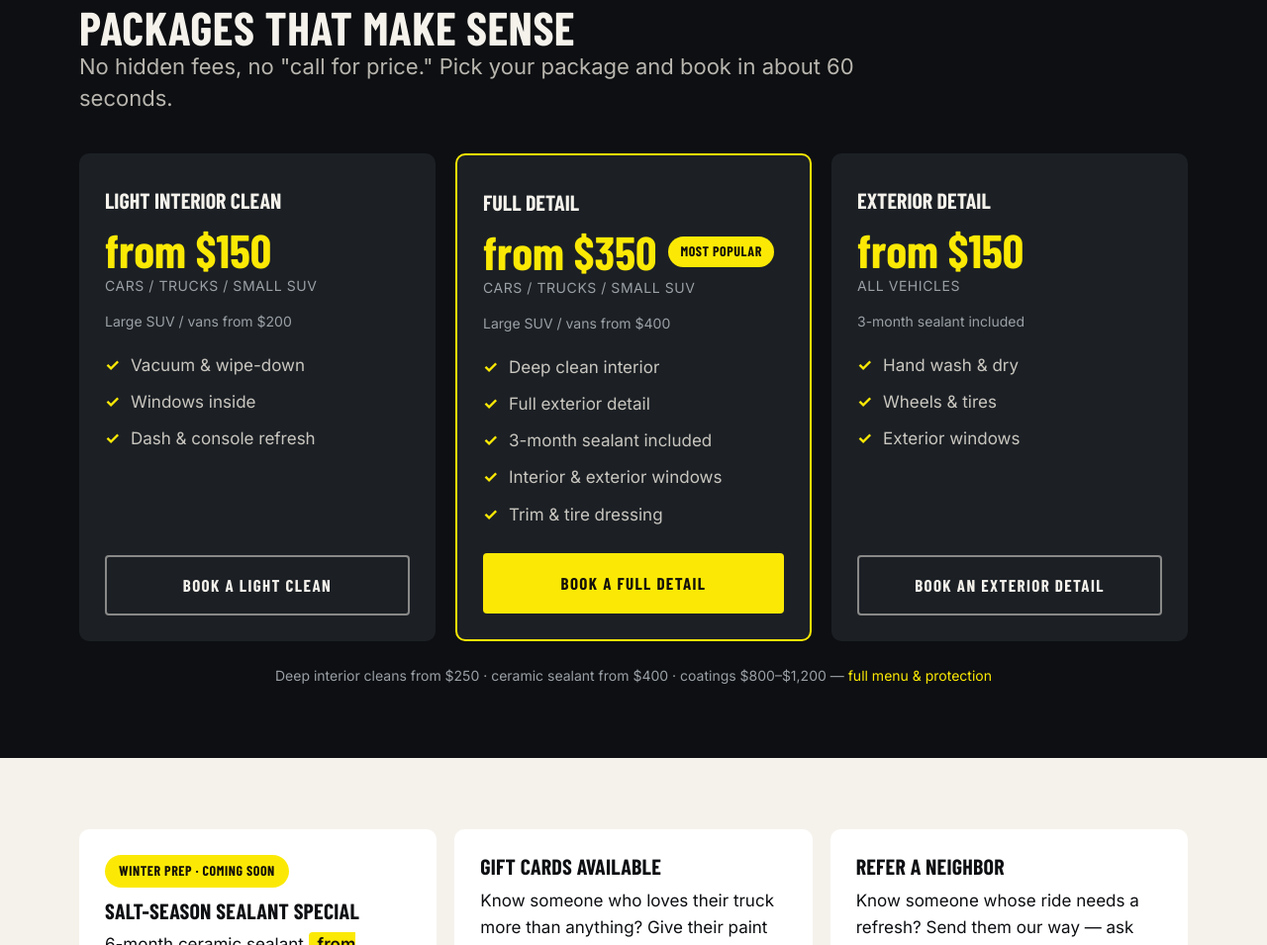
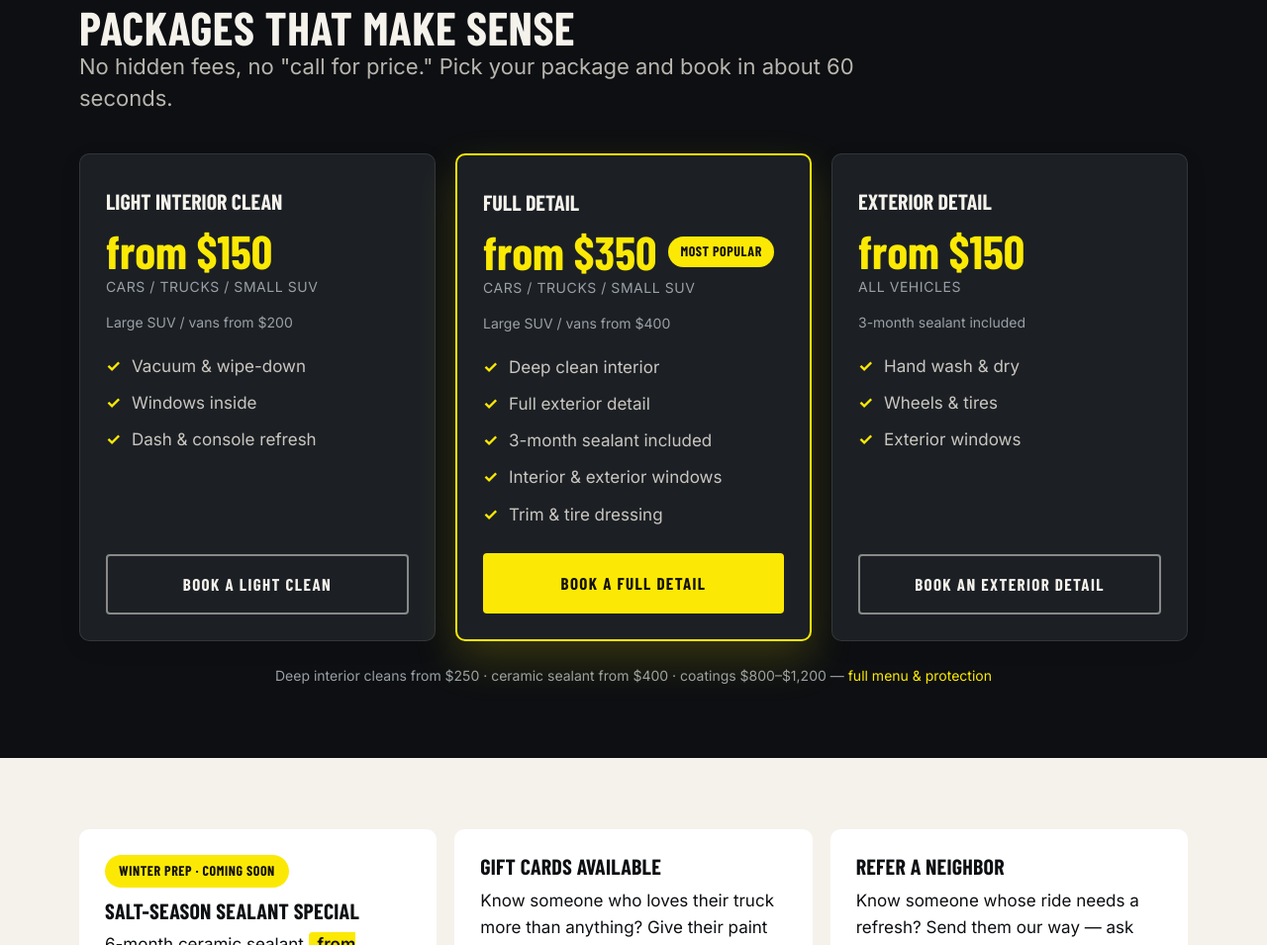
Before and after one commit to davebunn1/shaner-auto-detailing-website-preview, a plain HTML site: page index.html in a window 1280 px wide. Shown: the part 2351-3306 px from the top of the page at 99% size. Drawn offline with nearby package versions, Linux system fonts and the light colour scheme; a web font is replaced by a local one.

Commit message:
Brand restoration: Most Popular yellow glow, card outline+shadow, star size
Restores three brand expressions the no-shadow pass removed:
.pkg-card--popular glow rgba(251,233,5,0.18) 0 18px 44px, .pkg-card 1px
rgba(245,242,236,0.1) outline + ground shadow, rating stars back to 26px.
Brand hex #FBE905 and both typefaces untouched; preview keeps noindex.

```diff
--- a/css/styles.css
+++ b/css/styles.css
@@ -495,3 +495,31 @@ nav.main a.btn--primary:hover { color: #14100A; }
   }
   .js [data-reveal].is-in { opacity: 1; transform: none; }
 }
+
+/* ============================================================
+   BRAND RESTORE — re-QC 2026-10-25
+   Dave: "the box colors are not right. Some are not the bright yellow."
+   The no-shadow / no-outline pass deleted three brand expressions:
+   the Most Popular card's yellow glow, the package cards' outline and
+   ground shadow, and the review stars' visual weight. The vendored
+   taste rules say the brand wins: "if the brand itself requires a
+   banned device, keep the brand". Everything here restores prior
+   values — no new colour, no new typeface.
+   ============================================================ */
+/* 1. Package cards are boxed again (1px outline + soft ground shadow). */
+.pkg-card {
+  border: 1px solid var(--line-light);
+  box-shadow: 0 6px 24px rgba(13,15,18,0.06);
+}
+.section--dark .pkg-card, .section--graphite .pkg-card { border-color: var(--line); }
+
+/* 2. Most Popular keeps its AMBER outline and gets its yellow glow back.
+      Two classes beat the single-class section rule above on dark sections,
+      where the outline used to fall back to the 10%-cream hairline. */
+.pkg-card.pkg-card--popular {
+  border: 2px solid var(--amber);
+  box-shadow: 0 18px 44px rgba(251,233,5,0.18);
+}
+
+/* 3. Review stars back to their pre-pass visual weight (was 26px tall). */
+.review .stars-svg { width: 156px; height: 26px; }
```
